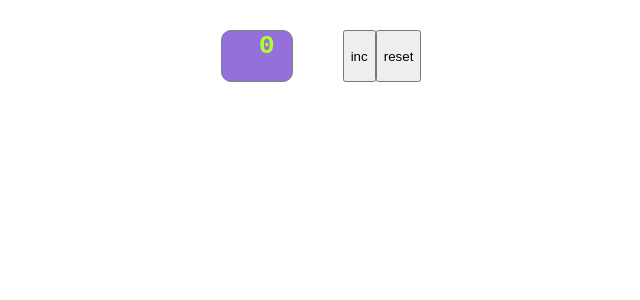
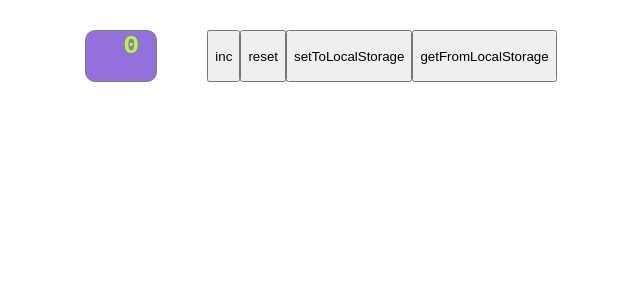
Before and after one commit to Masha-Gorb/Counter, a React (Create React App) app: page / in a window 1280 px wide. Shown: the top 300 px of the page, without its empty margins (319-959 px from the left). Built offline with nearby package versions, Linux system fonts and the light colour scheme.

Commit message:
add localstorage

```diff
--- a/src/App.tsx
+++ b/src/App.tsx
@@ -17,6 +17,17 @@ function App() {
 
     const resetHandler = () => {
         setNumbers(0)
+    }
+
+    const setToLocalStorageHandler = () => {
+        localStorage.setItem('counterNumber', JSON.stringify(numbers))
+    }
+    const getFromLocalStorageHandler = () => {
+        let numbersAsString = localStorage.getItem('counterNumber')
+        if (numbersAsString) {
+            let newNumbers = JSON.parse(numbersAsString)
+            setNumbers(newNumbers)
+        }
     }
 
     // let data = [
@@ -57,6 +68,8 @@ function App() {
             <div className={s.screen}>{numbers}</div>
             <button onClick={incHandler} >inc</button>
             <button onClick={resetHandler} >reset</button>
+            <button onClick={setToLocalStorageHandler} >setToLocalStorage</button>
+            <button onClick={getFromLocalStorageHandler} >getFromLocalStorage</button>
 
         </div>
 
```
